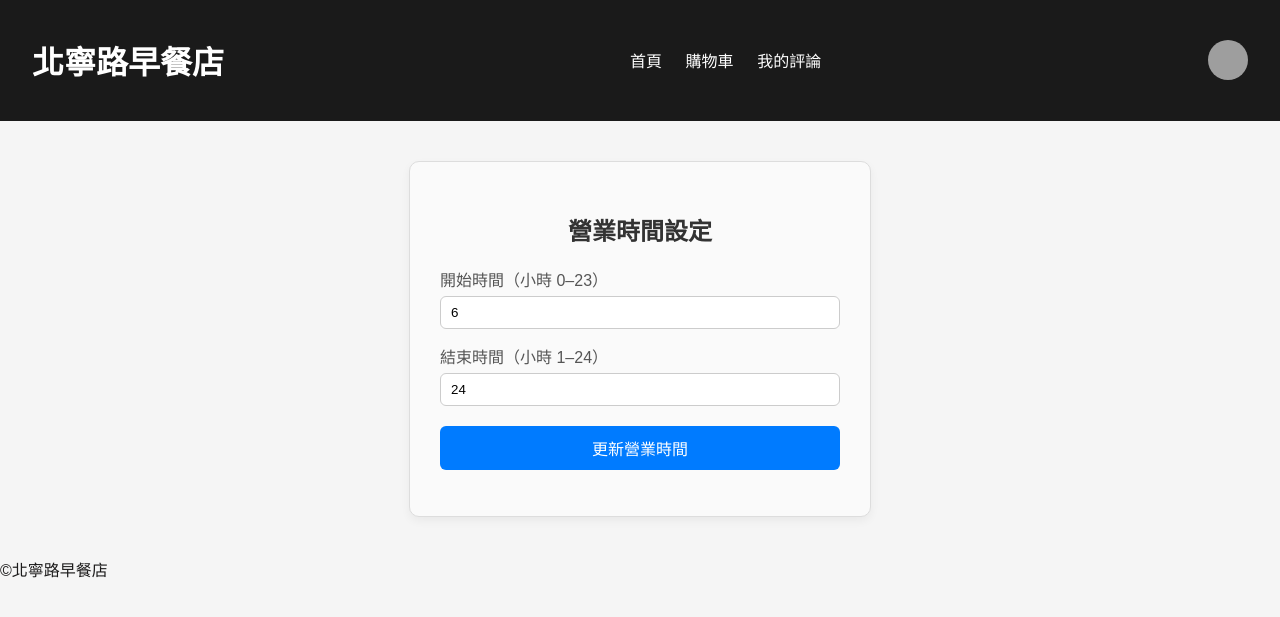
After one commit to Wang-3369/OnlineStore, a Flask app: page /admin/store-hours in a window 1280 px wide. The commit adds this page. Shown: the top 617 px of the page. Run offline with Flask 3, Linux system fonts and the light colour scheme; the visitor is signed in with stand-in values (Sample User, id 1); data that the repository does not hold is empty; parts of the project's set-up code (start-up, migrations or seed data) failed here and were passed over; grey boxes are pictures that could not be loaded.

Commit message:
新增設定營業時間的功能

```diff
--- /dev/null
+++ b/api/store_hours_api.py
@@ -0,0 +1,32 @@
+from flask import Blueprint, request, jsonify
+from database.db import settings_collection
+
+store_hour_bp = Blueprint("store_hour_bp", __name__)
+
+# 取得營業時間
+@store_hour_bp.route("/api/admin/store-hours/get", methods=["GET"])
+def get_store_hours():
+    doc = settings_collection.find_one({"_id": "store_hours"})
+    return jsonify({
+        "start": doc.get("start", 6) if doc else 6,
+        "end": doc.get("end", 24) if doc else 24
+    })
+
+# 更新營業時間
+@store_hour_bp.route("/api/admin/store-hours/update", methods=["POST"])
+def update_store_hours():
+    data = request.json
+
+    try:
+        start = int(data.get("start"))
+        end = int(data.get("end"))
+    except:
+        return jsonify({"message": "start 或 end 必須是數字"}), 400
+
+    settings_collection.update_one(
+        {"_id": "store_hours"},
+        {"$set": {"start": start, "end": end}},
+        upsert=True
+    )
+
+    return jsonify({"message": "營業時間已更新"})
--- a/app.py
+++ b/app.py
@@ -11,6 +11,7 @@ from api.description_api import description_bp
 from api.promotions_api import promotion_bp
 from api.stats_api import stats_api
 from api.review_api import review_api
+from api.store_hours_api import store_hour_bp
 # 導入資料庫 Collection
 from database.db import products_collection, orders_collection, product_reviews_collection
 from dotenv import load_dotenv
@@ -30,6 +31,7 @@ app.register_blueprint(description_bp)
 app.register_blueprint(promotion_bp)
 app.register_blueprint(stats_api)
 app.register_blueprint(review_api)
+app.register_blueprint(store_hour_bp)
 
 # ------------------------------
 # 路由設定
@@ -157,6 +159,13 @@ def product_reviews_page():
         return redirect("/login")
     return render_template("product_reviews.html")
 
+#營業時間設定頁面
+@app.route("/admin/store-hours")
+def admin_store_hours_page():
+    if session.get("role") not in ["admin", "sub-admin"]:
+        return "沒有權限", 403
+    return render_template("store_hours.html")
+
 # 啟動 Flask
 if __name__ == '__main__':
     app.run(debug=True)
--- a/database/db.py
+++ b/database/db.py
@@ -10,6 +10,7 @@ users_collection = db["users"]
 orders_collection = db["orders"]
 promotions_collection = db["promotions"]
 product_reviews_collection = db["product_reviews"]
+settings_collection = db["settings"]
 
 
 fs = gridfs.GridFS(db)
--- /dev/null
+++ b/static/css/store_hours.css
@@ -0,0 +1,56 @@
+.store-hours-container {
+    max-width: 400px;
+    margin: 40px auto;
+    padding: 30px;
+    border: 1px solid #ddd;
+    border-radius: 10px;
+    background-color: #fafafa;
+    box-shadow: 0 4px 10px rgba(0,0,0,0.05);
+    font-family: "Microsoft JhengHei", sans-serif;
+}
+
+.store-hours-container h2 {
+    text-align: center;
+    margin-bottom: 20px;
+    color: #333;
+}
+
+.store-hours-container label {
+    display: block;
+    margin-top: 15px;
+    font-weight: 500;
+    color: #555;
+}
+
+.store-hours-container input[type="number"] {
+    width: 100%;
+    padding: 8px 10px;
+    margin-top: 5px;
+    border-radius: 6px;
+    border: 1px solid #ccc;
+    box-sizing: border-box;
+}
+
+.store-hours-container button {
+    width: 100%;
+    padding: 10px;
+    margin-top: 20px;
+    border: none;
+    border-radius: 6px;
+    background-color: #007bff;
+    color: #fff;
+    font-size: 16px;
+    cursor: pointer;
+    transition: 0.3s;
+}
+
+.store-hours-container button:hover {
+    background-color: #0056b3;
+}
+
+.store-hours-container #msg {
+    margin-top: 15px;
+    color: #28a745;
+    font-weight: 500;
+    text-align: center;
+}
--- /dev/null
+++ b/static/js/store_hours.js
@@ -0,0 +1,28 @@
+function loadStoreHours() {
+    fetch("/api/admin/store-hours/get")
+        .then(r => r.json())
+        .then(data => {
+            document.getElementById("start_time").value = data.start;
+            document.getElementById("end_time").value = data.end;
+        });
+}
+
+function updateStoreHours() {
+    const start = document.getElementById("start_time").value;
+    const end = document.getElementById("end_time").value;
+
+    fetch("/api/admin/store-hours/update", {
+        method: "POST",
+        headers: { "Content-Type": "application/json" },
+        body: JSON.stringify({ start, end })
+    })
+    .then(r => r.json())
+    .then(data => {
+        document.getElementById("msg").innerText = data.message;
+    });
+}
+
+document.addEventListener("DOMContentLoaded", () => {
+    document.getElementById("update-btn").addEventListener("click", updateStoreHours);
+    loadStoreHours();
+});
--- a/templates/base.html
+++ b/templates/base.html
@@ -43,6 +43,7 @@
                             <button class="admin-btn" data-url="/admin/user">人員管理</button>
                         {% endif %}
                         <button class="admin-btn" data-url="/admin/promotions">促銷管理</button>
+                        <button class="admin-btn" data-url="/admin/store-hours">營業時間設定</button>
                     {% endif %}
 
                     <hr>
--- /dev/null
+++ b/templates/store_hours.html
@@ -0,0 +1,22 @@
+{% extends "base.html" %}
+{% block content %}
+
+<div class="store-hours-container">
+    <h2>營業時間設定</h2>
+
+    <label>開始時間（小時 0–23）</label>
+    <input type="number" id="start_time" min="0" max="23">
+    <br>
+    <label>結束時間（小時 1–24）</label>
+    <input type="number" id="end_time" min="1" max="24">
+    <br>
+    <button id="update-btn">更新營業時間</button>
+
+    <p id="msg"></p>
+</div>
+
+<link rel="stylesheet" href="{{ url_for('static', filename='css/store_hours.css') }}">
+<!-- 分開的 JS -->
+<script src="{{ url_for('static', filename='js/store_hours.js') }}"></script>
+
+{% endblock %}
```
Also changed, not shown: api/cart_api.py (+10 -2 lines).
